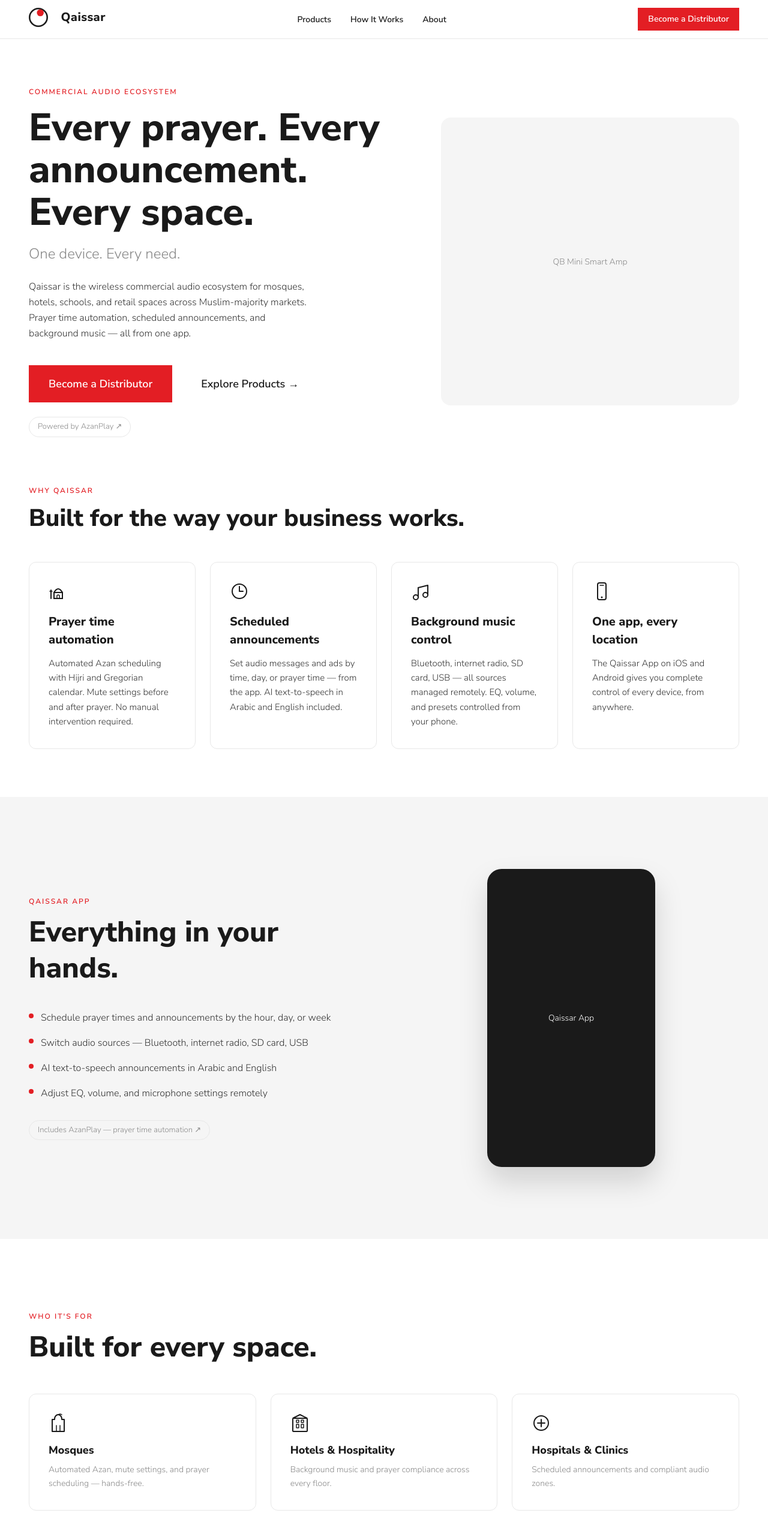
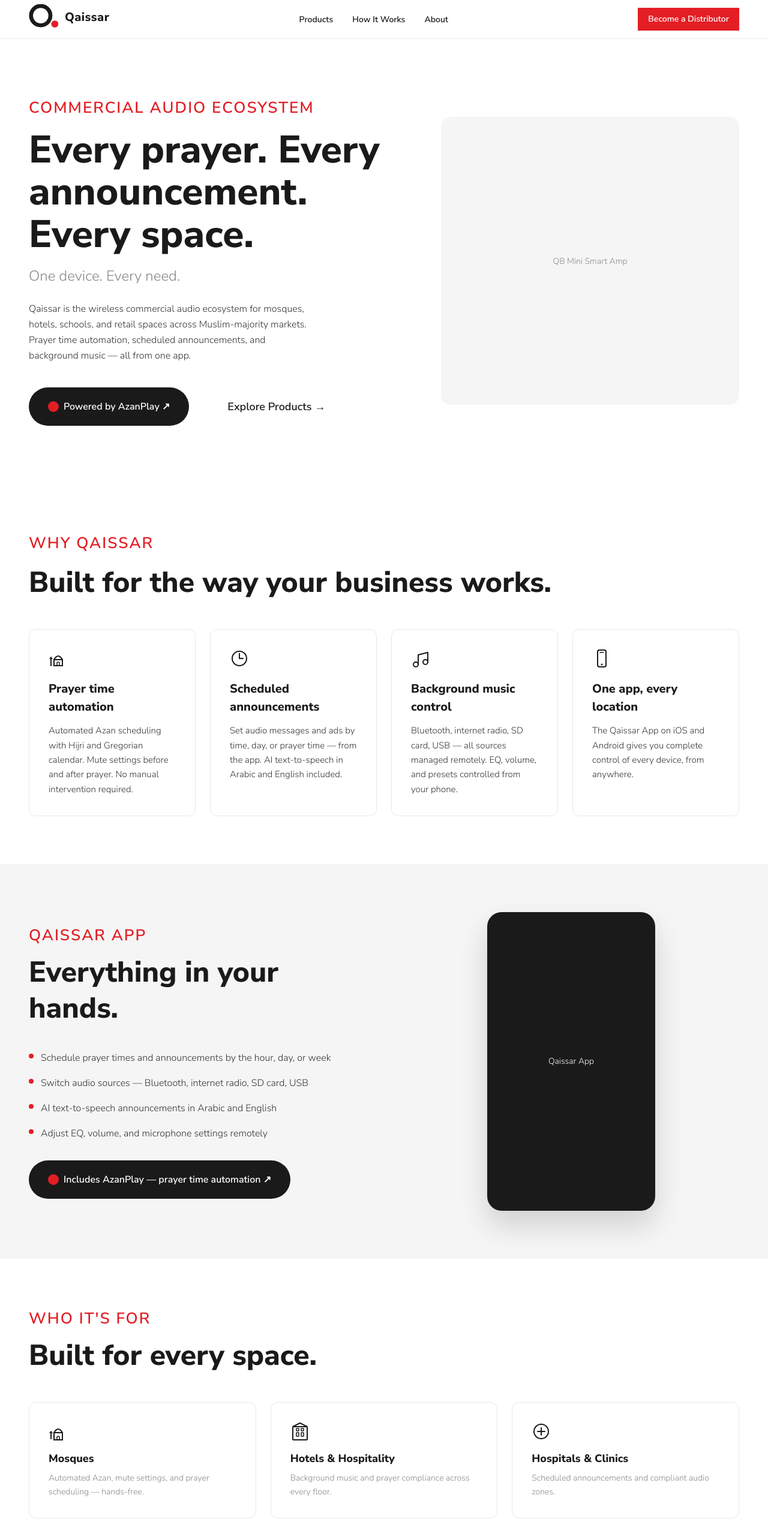
Before and after one commit to QaissarAudio/qaissar-web, a Next.js app: page / in a window 1280 px wide. Shown: the top 2543 px of the page at 60% size. Built offline with nearby package versions, Linux system fonts and the light colour scheme.

Commit message:
feat: homepage complete - hero, pillars, app, use cases, products, CTA, footer

```diff
--- a/src/app/(frontend)/page.tsx
+++ b/src/app/(frontend)/page.tsx
@@ -11,7 +11,7 @@
 // Reusable section label
 function SectionLabel({ children }: { children: React.ReactNode }) {
   return (
-    <p className="text-brand-red text-[12px] font-semibold uppercase tracking-[2px]">
+    <p className="text-brand-red text-[26px] font-semibold uppercase tracking-[2px]">
       {children}
     </p>
   )
@@ -20,13 +20,27 @@
 // Reusable AzanPlay badge
 function AzanPlayBadge({ label = 'Powered by AzanPlay ↗' }: { label?: string }) {
   return (
+
     <a
       href="https://azanplay.com"
       target="_blank"
       rel="noopener noreferrer"
-      className="inline-flex items-center border border-brand-gray-200 rounded-full px-[14px] py-[6px] text-[13px] text-brand-gray-500 hover:text-brand-black transition-colors"
+      className="inline-flex items-center gap-2 rounded-full px-8 py-5 hover:opacity-80 transition-opacity"
+      style={{ backgroundColor: '#1A1A1A' }}
     >
+      <span
+        style={{
+          width: 18,
+          height: 18,
+          borderRadius: '50%',
+          backgroundColor: '#E31E24',
+          display: 'inline-block',
+          flexShrink: 0,
+        }}
+      />
+      <span style={{ color: '#FFFFFF', fontSize: 16, fontWeight: 600, fontFamily: '"Nunito Sans", sans-serif' }}>
         {label}
+      </span>
     </a>
   )
 }
@@ -35,7 +49,7 @@
   return (
     <>
       {/* ── SECTION 1: HERO ─────────────────────────────────────────── */}
-      <section className="bg-white px-6 lg:px-12 pt-16 pb-0 lg:pt-20 lg:pb-0">
+      <section className="bg-white px-6 lg:px-12 pt-16 pb-16 lg:pt-24 lg:pb-24">
         <div className="max-w-7xl mx-auto w-full grid grid-cols-1 lg:grid-cols-[55fr_45fr] gap-12 lg:gap-20 items-center">
 
           {/* Left column */}
@@ -56,17 +70,11 @@
               scheduled announcements, and background music — all from one app.
             </p>
 
-            <div className="flex flex-wrap gap-4 mt-10">
-              <Button variant="primary" size="lg" href="/distributor">
-                Become a Distributor
-              </Button>
+         <div className="flex flex-wrap items-center gap-8 mt-10">
+  <AzanPlayBadge />
   <Button variant="ghost" size="lg" href="/products">
     Explore Products →
   </Button>
-            </div>
-
-            <div className="mt-6">
-              <AzanPlayBadge />
 </div>
               </div>
 
@@ -83,7 +91,7 @@
         <div className="max-w-7xl mx-auto">
 
           <SectionLabel>Why Qaissar</SectionLabel>
-          <h2 className="text-[40px] font-extrabold text-brand-black mt-3 mb-12 leading-tight">
+          <h2 className="text-[48px] font-extrabold text-brand-black mt-4 mb-12 leading-tight">
             Built for the way your business works.
           </h2>
 
@@ -92,14 +100,10 @@
             {/* Card 1 — Prayer time automation */}
             <div className="border border-brand-gray-200 rounded-[12px] p-8">
               <svg width="32" height="32" viewBox="0 0 32 32" fill="none" aria-hidden="true">
-                {/* Minaret */}
                 <line x1="4" y1="28" x2="4" y2="14" stroke="#1A1A1A" strokeWidth="2" strokeLinecap="round"/>
                 <line x1="2" y1="16" x2="6" y2="16" stroke="#1A1A1A" strokeWidth="1.5" strokeLinecap="round"/>
-                {/* Dome arc */}
                 <path d="M9 18 Q16 6 23 18" stroke="#1A1A1A" strokeWidth="2" fill="none" strokeLinecap="round"/>
-                {/* Main body rectangle */}
                 <rect x="9" y="18" width="14" height="10" stroke="#1A1A1A" strokeWidth="2" fill="none"/>
-                {/* Door */}
                 <path d="M14 28 L14 23 Q16 21 18 23 L18 28" stroke="#1A1A1A" strokeWidth="1.5" fill="none" strokeLinecap="round" strokeLinejoin="round"/>
               </svg>
               <h3 className="text-[20px] font-extrabold text-brand-black mt-5">
@@ -164,7 +168,7 @@
       </section>
 
       {/* ── SECTION 3: APP SHOWCASE ──────────────────────────────────── */}
-      <section className="bg-brand-gray-100 py-[120px] px-6 lg:px-12">
+      <section className="bg-brand-gray-100 py-20 px-6 lg:px-12">
         <div className="max-w-7xl mx-auto">
           <div className="grid grid-cols-1 lg:grid-cols-2 gap-16 items-center">
 
@@ -215,7 +219,7 @@
       </section>
 
       {/* ── SECTION 4: USE CASES ─────────────────────────────────────── */}
-      <section className="bg-white py-[120px] px-6 lg:px-12">
+      <section className="bg-white py-20 px-6 lg:px-12">
         <div className="max-w-7xl mx-auto">
 
           <SectionLabel>Who it&apos;s for</SectionLabel>
@@ -228,10 +232,11 @@
             {/* Card 1 — Mosques */}
             <div className="p-8 border border-brand-gray-200 rounded-[12px] hover:border-brand-black transition-colors duration-200 cursor-default">
               <svg width="32" height="32" viewBox="0 0 32 32" fill="none" aria-hidden="true">
-                <path d="M16 2C13 2 10 5 10 9v1H6v20h20V10h-4V9c0-4-3-7-6-7z" stroke="#1A1A1A" strokeWidth="2" strokeLinejoin="round" fill="none"/>
-                <path d="M16 2 C16 2 19 0 22 2" stroke="#1A1A1A" strokeWidth="1.5" strokeLinecap="round" fill="none"/>
-                <line x1="13" y1="20" x2="13" y2="30" stroke="#1A1A1A" strokeWidth="1.5" strokeLinecap="round"/>
-                <line x1="19" y1="20" x2="19" y2="30" stroke="#1A1A1A" strokeWidth="1.5" strokeLinecap="round"/>
+                <path d="M9 18 Q16 6 23 18" stroke="#1A1A1A" strokeWidth="2" fill="none" strokeLinecap="round"/>
+                <rect x="9" y="18" width="14" height="12" stroke="#1A1A1A" strokeWidth="2" fill="none"/>
+                <line x1="4" y1="28" x2="4" y2="16" stroke="#1A1A1A" strokeWidth="2" strokeLinecap="round"/>
+                <line x1="2" y1="18" x2="6" y2="18" stroke="#1A1A1A" strokeWidth="1.5" strokeLinecap="round"/>
+                <path d="M14 30 L14 25 Q16 23 18 25 L18 30" stroke="#1A1A1A" strokeWidth="1.5" fill="none" strokeLinecap="round" strokeLinejoin="round"/>
               </svg>
               <h3 className="text-[18px] font-extrabold text-brand-black mt-4">Mosques</h3>
               <p className="text-[14px] font-light text-brand-gray-500 mt-2 leading-relaxed">
@@ -313,7 +318,7 @@
       </section>
 
       {/* ── SECTION 5: PRODUCT SHOWCASE ──────────────────────────────── */}
-      <section className="bg-brand-gray-100 py-[120px] px-6 lg:px-12">
+      <section className="bg-brand-gray-100 py-20 px-6 lg:px-12">
         <div className="max-w-7xl mx-auto">
 
           <SectionLabel>Products</SectionLabel>
@@ -389,7 +394,7 @@
       </section>
 
       {/* ── SECTION 6: CTA BAND ──────────────────────────────────────── */}
-      <section className="py-[120px] px-6 lg:px-12 text-center" style={{ backgroundColor: '#1A1A1A' }}>
+      <section className="py-20 lg:py-32 px-6 lg:px-12 text-center" style={{ backgroundColor: '#1A1A1A' }}>
         <div className="max-w-3xl mx-auto">
           <h2 className="text-[48px] font-extrabold text-white leading-tight">
             Ready to bring Qaissar to your market?
--- a/src/components/logo/QaissarLogo.tsx
+++ b/src/components/logo/QaissarLogo.tsx
@@ -9,50 +9,48 @@
   className?: string
 }
 
-const sizeConfig: Record<Size, { ringDiameter: number; fontSize: number; gap: number }> = {
-  sm: { ringDiameter: 24, fontSize: 16, gap: 8 },
-  md: { ringDiameter: 32, fontSize: 20, gap: 10 },
-  lg: { ringDiameter: 48, fontSize: 28, gap: 14 },
-}
+// Original SVG: 1024x1024 canvas
+// Ring: cx=450, cy=480, r=220, stroke-width=90
+// Dot: cx=770, cy=670, r=80
+// viewBox="180 220 680 600" crops to just the mark
 
 export function QaissarLogo({ size = 'md', variant = 'dark', className }: QaissarLogoProps) {
-  const { ringDiameter, fontSize, gap } = sizeConfig[size]
-  const strokeWidth = ringDiameter * 0.08
-  const dotRadius = ringDiameter * 0.18
-  const dotOffsetX = ringDiameter * 0.6
-  const dotOffsetY = ringDiameter * 0.08
+  const brandColor = variant === 'dark' ? '#1A1A1A' : '#FFFFFF'
 
-  const brandColor = variant === 'dark' ? '#1A1A1A' : '#FFFFFF'
-  const svgWidth = ringDiameter + dotRadius * 2
+  const sizeMap = { sm: 32, md: 44, lg: 64 }
+  const fontSizeMap = { sm: 15, md: 20, lg: 28 }
+  const gapMap = { sm: 8, md: 10, lg: 14 }
+
+  const height = sizeMap[size]
+  const width = Math.round(height * (680 / 600))
 
   return (
     <div
       className={className}
-      style={{ display: 'inline-flex', alignItems: 'center', gap }}
+      style={{ display: 'inline-flex', alignItems: 'center', gap: gapMap[size] }}
     >
-      {/* Ring + red dot mark */}
       <svg
-        width={svgWidth}
-        height={ringDiameter}
-        viewBox={`0 0 ${svgWidth} ${ringDiameter}`}
+        width={width}
+        height={height}
+        viewBox="180 220 680 600"
         fill="none"
         xmlns="http://www.w3.org/2000/svg"
         aria-hidden="true"
       >
-        {/* Circle outline ring */}
+        {/* Black ring */}
         <circle
-          cx={ringDiameter / 2}
-          cy={ringDiameter / 2}
-          r={ringDiameter / 2 - strokeWidth / 2}
+          cx="450"
+          cy="480"
+          r="220"
+          fill="none"
           stroke={brandColor}
-          strokeWidth={strokeWidth}
-          fill="none"
+          strokeWidth="90"
         />
-        {/* Red dot — offset to upper-right */}
+        {/* Red dot — bottom right, outside ring */}
         <circle
-          cx={dotOffsetX}
-          cy={dotOffsetY + dotRadius}
-          r={dotRadius}
+          cx="770"
+          cy="670"
+          r="80"
           fill="#E31E24"
         />
       </svg>
@@ -62,7 +60,7 @@
         style={{
           fontFamily: '"Nunito Sans", sans-serif',
           fontWeight: 800,
-          fontSize,
+          fontSize: fontSizeMap[size],
           color: brandColor,
           letterSpacing: '0.02em',
           lineHeight: 1,
```
Lines whose indentation alone changed are shown as unchanged.
